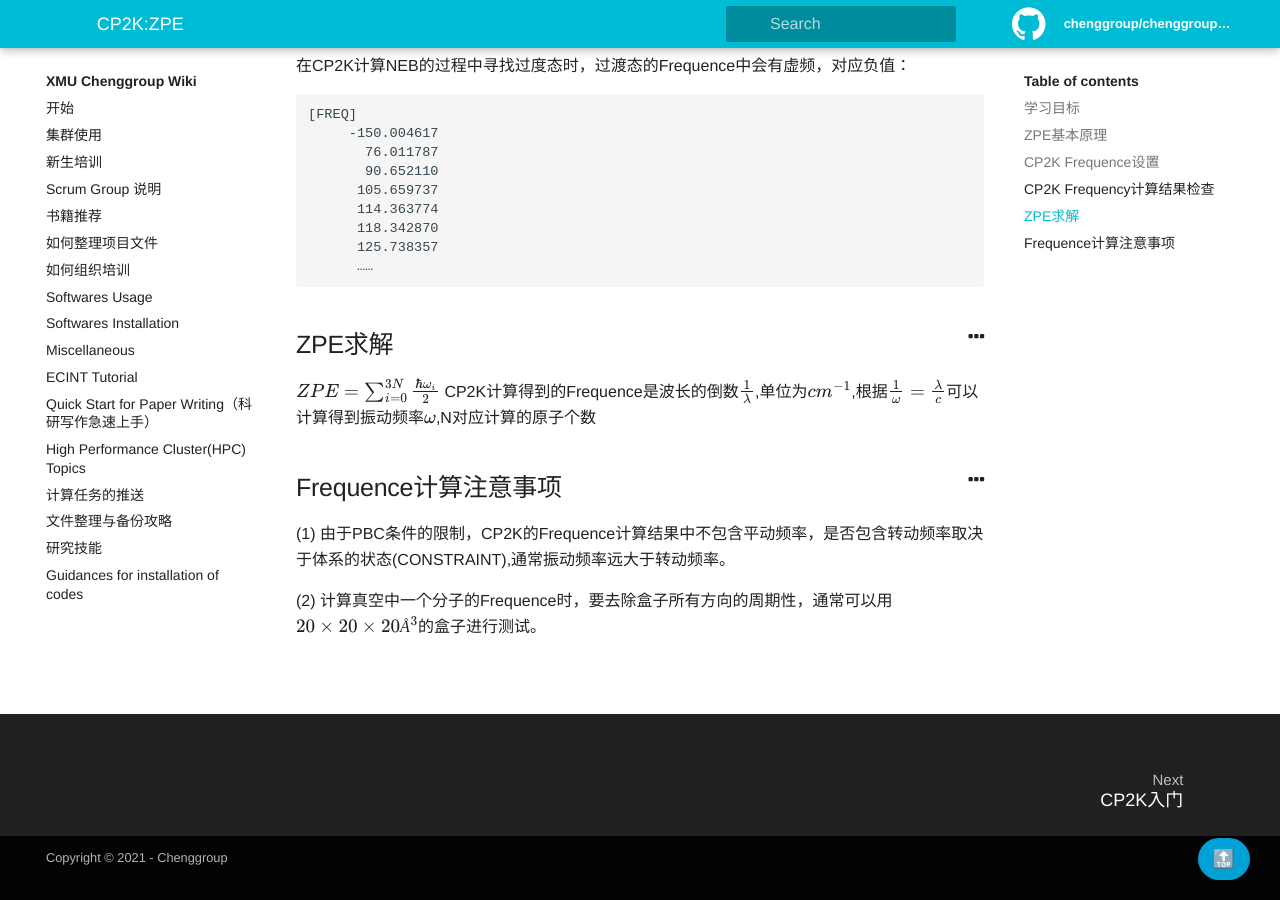
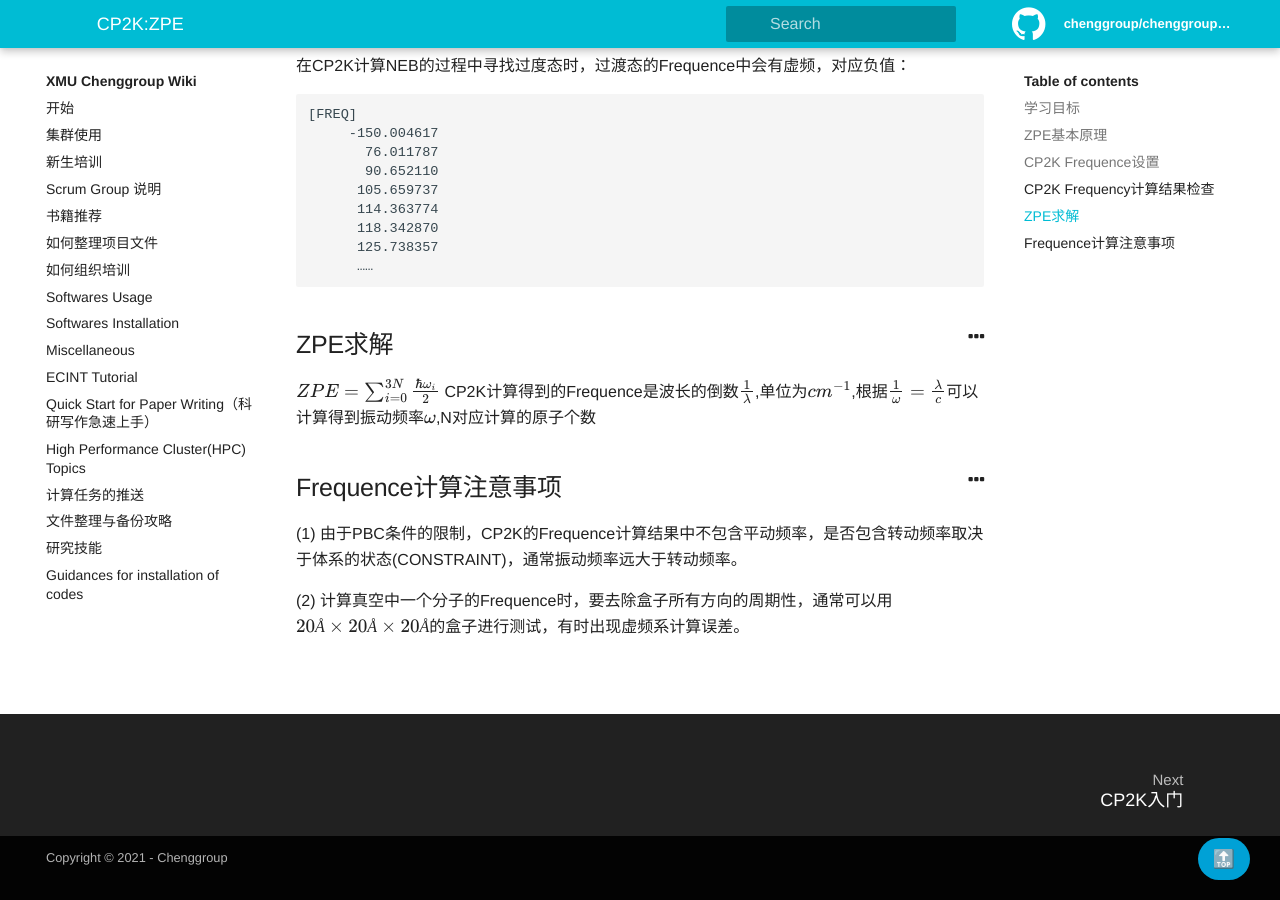
Before and after one commit to chenggroup/chenggroup.github.io, a Jekyll site: the page built from _wiki/Softwares Usage/cp2k-zpe.md, in a window 1280 px wide and 900 px high, scrolled down 1719 px. Built offline with Jekyll 4.4.1, drawn with Linux system fonts in a browser that asks for light colours; formulas are drawn with MathJax 3.

Commit message:
Update cp2k-zpe.md

```diff
--- a/_wiki/Softwares Usage/cp2k-zpe.md
+++ b/_wiki/Softwares Usage/cp2k-zpe.md
@@ -102,6 +102,6 @@ CP2K计算得到的Frequence是波长的倒数$\frac{1}{\lambda}$,单位为$cm^{
 
 
 ## Frequence计算注意事项
-(1) 由于PBC条件的限制，CP2K的Frequence计算结果中不包含平动频率，是否包含转动频率取决于体系的状态(CONSTRAINT),通常振动频率远大于转动频率。
+(1) 由于PBC条件的限制，CP2K的Frequence计算结果中不包含平动频率，是否包含转动频率取决于体系的状态(CONSTRAINT)，通常振动频率远大于转动频率。
 
-(2) 计算真空中一个分子的Frequence时，要去除盒子所有方向的周期性，通常可以用$20\times20\times20Å^3$的盒子进行测试。
+(2) 计算真空中一个分子的Frequence时，要去除盒子所有方向的周期性，通常可以用$20Å\times20Å\times20Å$的盒子进行测试，有时出现虚频系计算误差。
```
